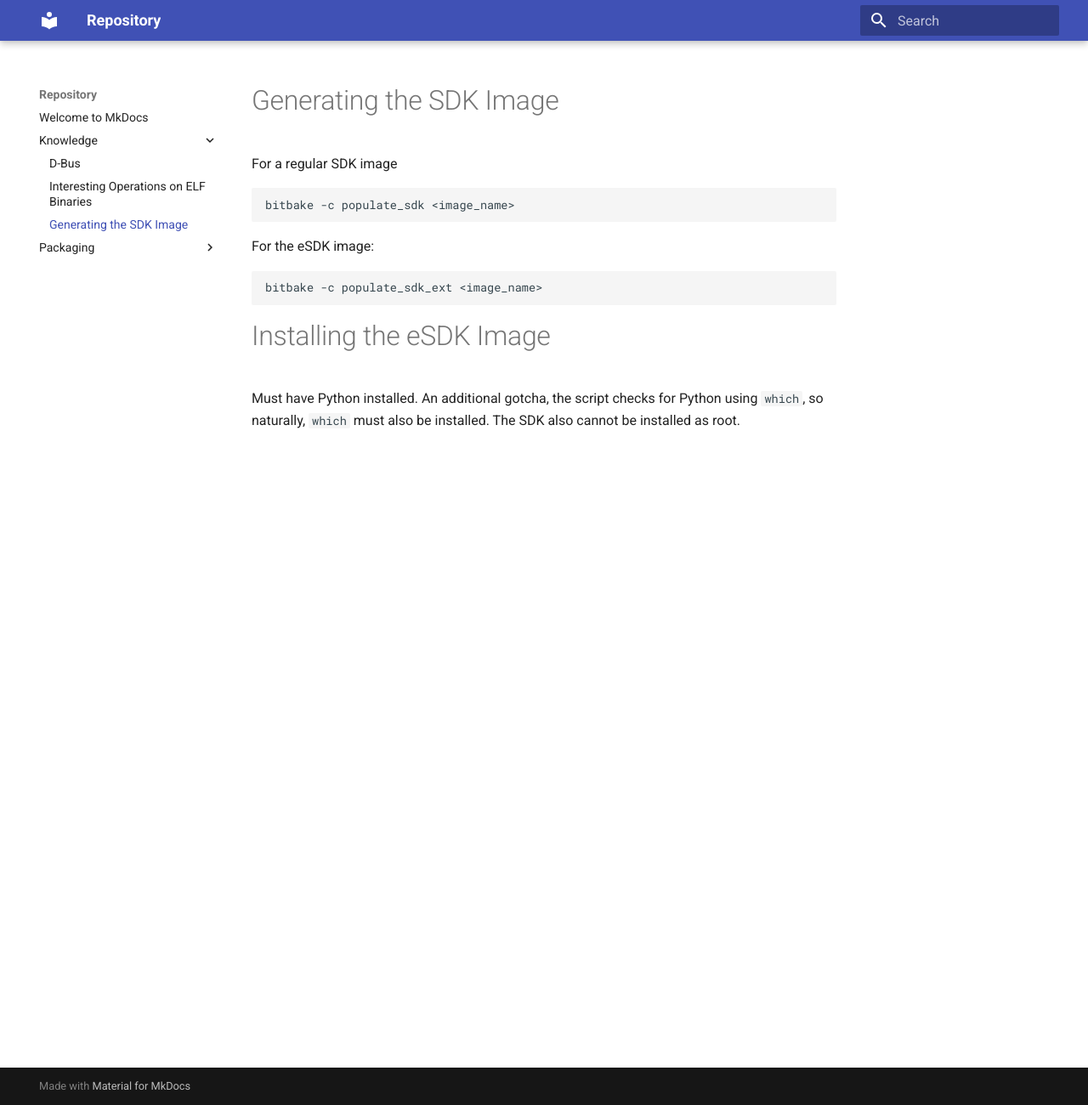
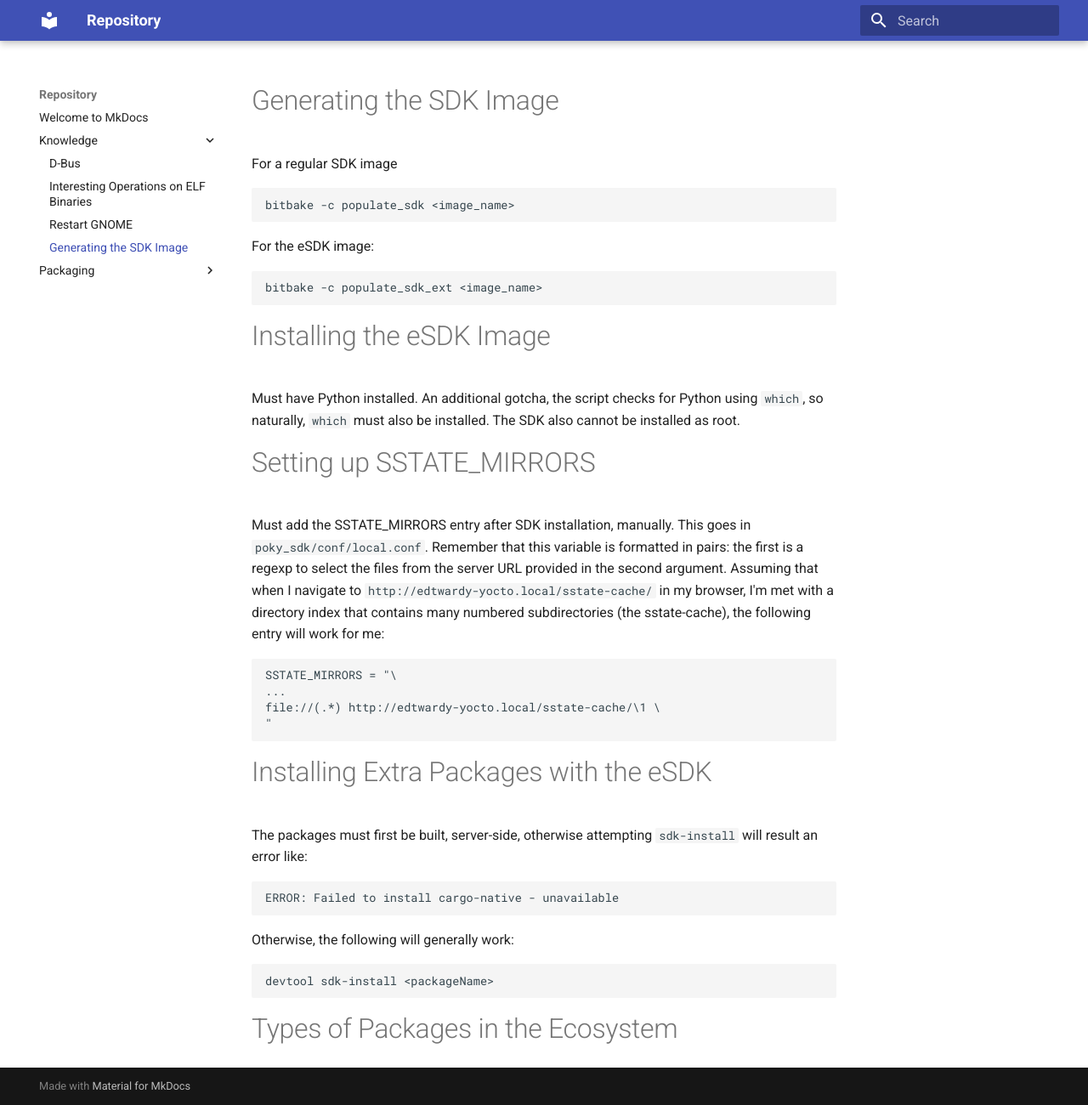
Before and after one commit to AmateurECE/twardyece-repository, an MkDocs documentation site: the page built from docs/Knowledge/Yocto.md, in a window 1280 px wide and 1300 px high. Shown: the whole window at 85% size. Built offline with MkDocs 1.6.1 and Material for MkDocs 9.7.7, drawn with Linux system fonts in a browser that asks for light colours.

Commit message:
Add information about Yocto eSDK

````diff
--- /dev/null
+++ b/docs/Knowledge/LinuxDesktop.md
@@ -0,0 +1,5 @@
+# Restart GNOME
+
+```
+killall -3 gnome-shell
+```
--- a/docs/Knowledge/Yocto.md
+++ b/docs/Knowledge/Yocto.md
@@ -17,3 +17,37 @@ bitbake -c populate_sdk_ext <image_name>
 Must have Python installed. An additional gotcha, the script checks for Python
 using `which`, so naturally, `which` must also be installed. The SDK also
 cannot be installed as root.
+
+# Setting up SSTATE_MIRRORS
+
+Must add the SSTATE_MIRRORS entry after SDK installation, manually. This goes
+in `poky_sdk/conf/local.conf`. Remember that this variable is formatted in
+pairs: the first is a regexp to select the files from the server URL provided
+in the second argument. Assuming that when I navigate to
+`http://edtwardy-yocto.local/sstate-cache/` in my browser, I'm met with a
+directory index that contains many numbered subdirectories (the sstate-cache),
+the following entry will work for me:
+
+```
+SSTATE_MIRRORS = "\
+...
+file://(.*) http://edtwardy-yocto.local/sstate-cache/\1 \
+"
+```
+
+# Installing Extra Packages with the eSDK
+
+The packages must first be built, server-side, otherwise attempting
+`sdk-install` will result an error like:
+
+```
+ERROR: Failed to install cargo-native - unavailable
+```
+
+Otherwise, the following will generally work:
+
+```
+devtool sdk-install <packageName>
+```
+
+# Types of Packages in the Ecosystem
````
